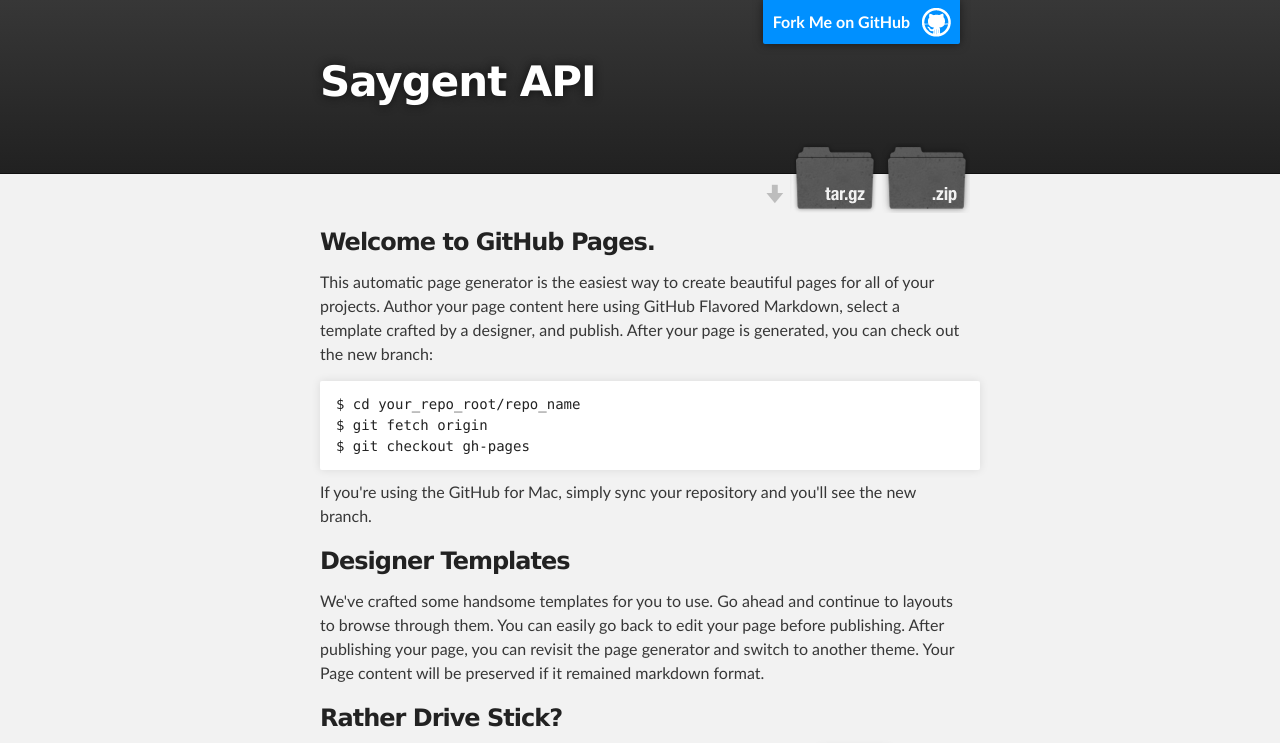
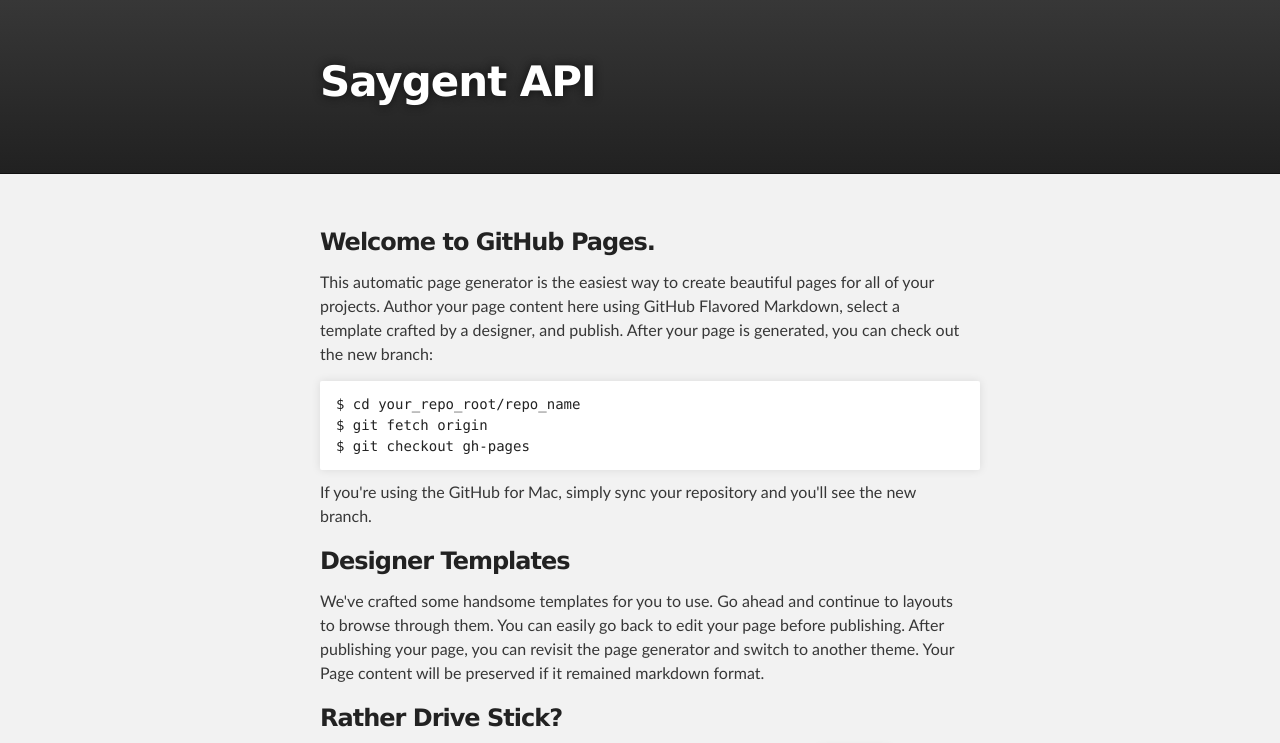
Before and after one commit to Sayhired/saygent-api.github.com, a plain HTML site: page index.html in a window 1280 px wide. Shown: the top 743 px of the page. Drawn offline with Linux system fonts and the light colour scheme.

Commit message:
Update index.html

```diff
--- a/index.html
+++ b/index.html
@@ -16,15 +16,8 @@
     <!-- HEADER -->
     <div id="header_wrap" class="outer">
         <header class="inner">
-          <a id="forkme_banner" href="https://github.com/Sayhired/saygent-api.github.com">Fork Me on GitHub</a>
-
           <h1 id="project_title">Saygent API</h1>
           <h2 id="project_tagline"></h2>
-
-          <section id="downloads">
-            <a class="zip_download_link" href="https://github.com/Sayhired/saygent-api.github.com/zipball/master">Download this project as a .zip file</a>
-            <a class="tar_download_link" href="https://github.com/Sayhired/saygent-api.github.com/tarball/master">Download this project as a tar.gz file</a>
-          </section>
         </header>
     </div>
 
```
